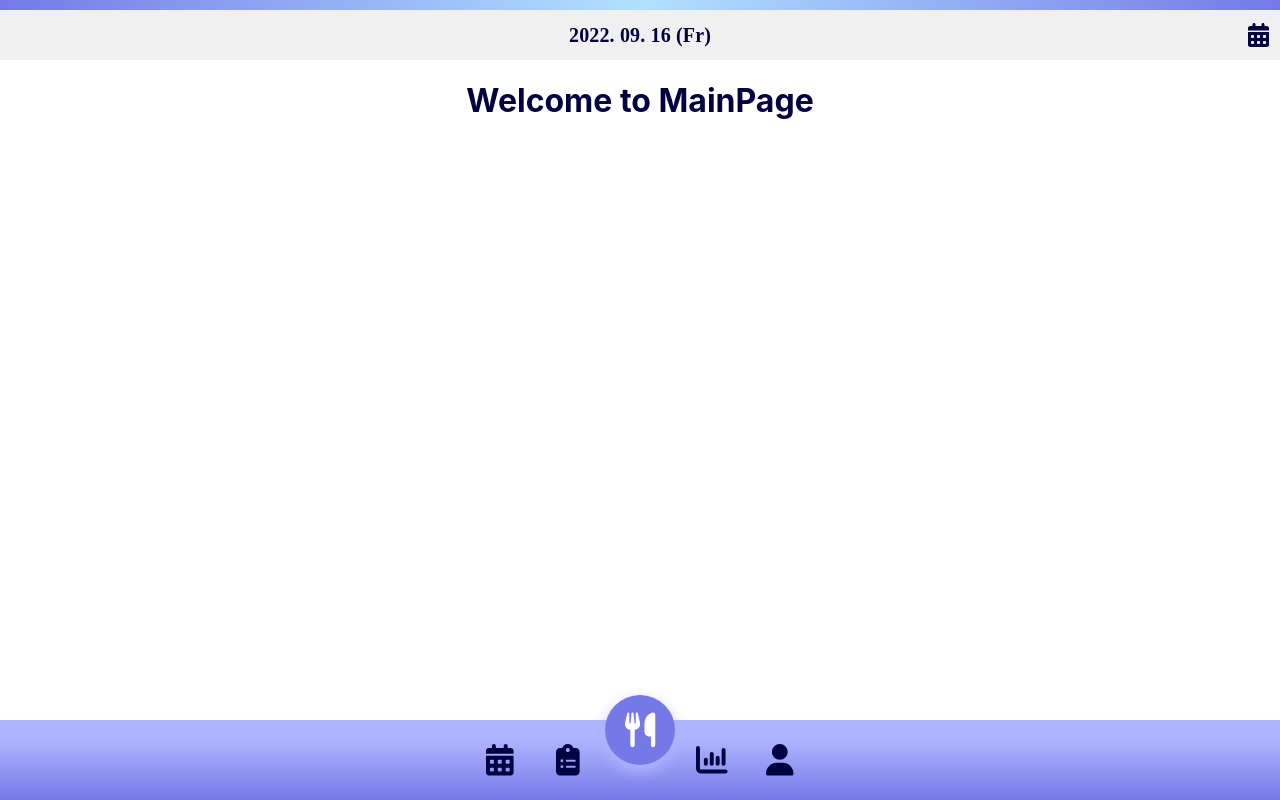
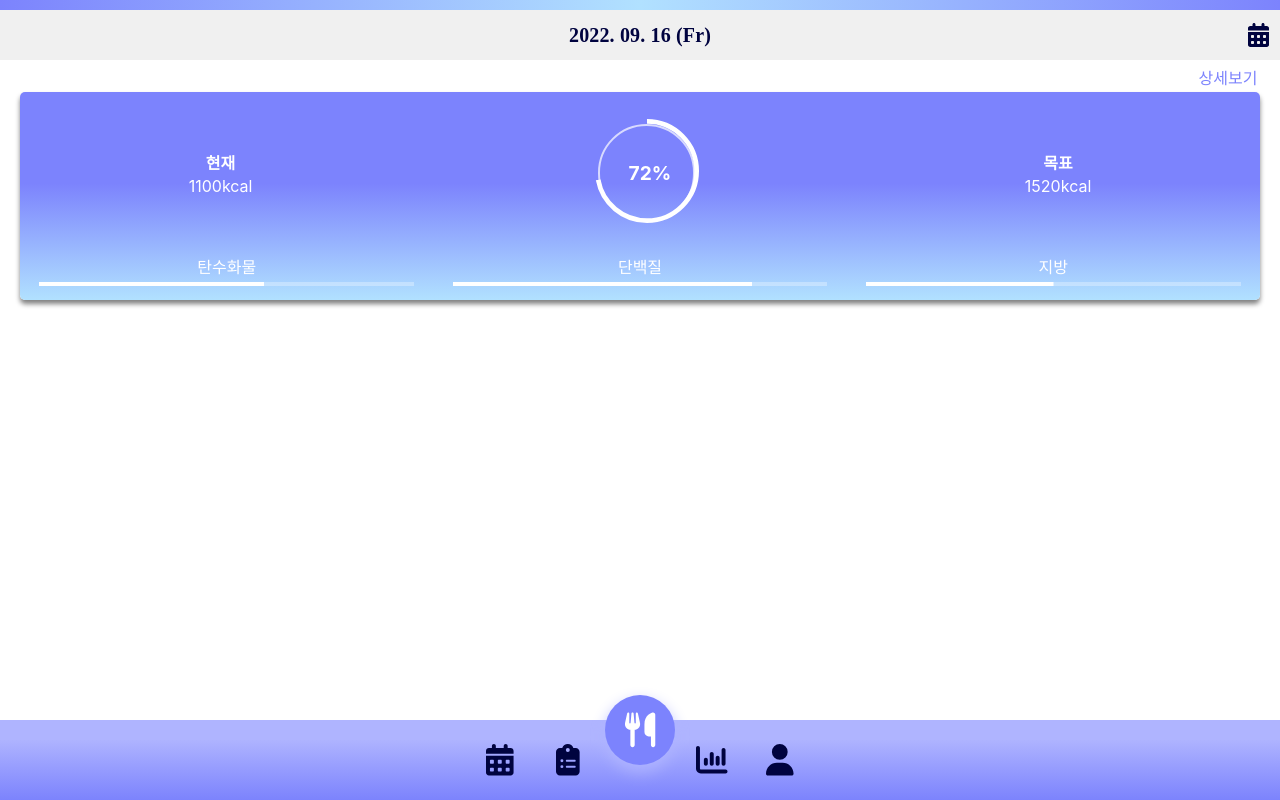
Before and after one commit to hallov012/Ease-EasyLose, a React (Create React App) app in the folder frontend/: page /main in a window 1280 px wide. Built offline with nearby package versions, Linux system fonts and the light colour scheme; a web font is replaced by a local one.

Commit message:
Feat: NutrientSummary_template 영양 정보 요약 카드 생성

```diff
--- a/frontend/src/App.css
+++ b/frontend/src/App.css
@@ -1,9 +1,10 @@
 :root {
-  --main-color: #7579e7;
+  --main-color: #7c83fd;
   --light-color: #b1e1ff;
   --sub-color: #afb4ff;
   --text-color: #00033f;
   --gray-color: #f0f0f0;
+  --point-color: #a66cff;
 }
 
 .App {
@@ -33,3 +34,16 @@
   position: fixed;
   bottom: 0;
 }
+
+.box_shadow {
+  box-shadow: 0 4px 5px gray;
+}
+
+.gradient_color__vertical {
+  background: var(--main-color);
+  background: linear-gradient(
+    180deg,
+    var(--main-color) 44%,
+    var(--light-color) 100%
+  );
+}
--- /dev/null
+++ b/frontend/src/components/MainPage/NutrientSummary/NutrientSummary.js
@@ -0,0 +1,36 @@
+import classes from "./NutrientSummary.module.css"
+import ProgressCircular from "../ProgressCircular/ProgressCircular"
+import ProgressLinear from "../ProgressLinear/ProgressLinear"
+
+import { NavLink } from "react-router-dom"
+
+function NutrientSummary() {
+  const now_calorie = 1100
+  const plan_calorie = 1520
+  return (
+    <div className={classes.summary_area}>
+      <div className={classes.nav_box}>
+        <NavLink to="main/summary">
+          <div className={classes.summary_link}>상세보기</div>
+        </NavLink>
+      </div>
+      <div
+        className={`${classes.summary_box} box_shadow gradient_color__vertical`}
+      >
+        <div className={classes.calorie_box}>
+          <div className={classes.calorie_text}>
+            <span>현재</span>
+            <span>{now_calorie}kcal</span>
+          </div>
+          <ProgressCircular />
+          <div className={classes.calorie_text}>
+            <span>목표</span>
+            <span>{plan_calorie}kcal</span>
+          </div>
+        </div>
+        <ProgressLinear />
+      </div>
+    </div>
+  )
+}
+export default NutrientSummary
--- /dev/null
+++ b/frontend/src/components/MainPage/NutrientSummary/NutrientSummary.module.css
@@ -0,0 +1,36 @@
+.nav_box {
+  display: flex;
+  justify-content: flex-end;
+}
+.summary_link {
+  color: var(--main-color);
+  width: 4rem;
+  margin-top: 0.3rem;
+}
+
+.summary_box {
+  width: 100%;
+  height: 13rem;
+  margin-top: 0.2rem;
+  border-radius: 5px;
+  color: white;
+  position: relative;
+}
+
+.calorie_box {
+  display: flex;
+  width: 100%;
+  justify-content: space-around;
+  align-items: center;
+  position: relative;
+}
+
+.calorie_text {
+  display: flex;
+  flex-direction: column;
+}
+
+.calorie_text span:first-child {
+  font-weight: bolder;
+  margin-bottom: 0.1rem;
+}
--- /dev/null
+++ b/frontend/src/components/MainPage/ProgressCircular/ProgressCircular.js
@@ -0,0 +1,40 @@
+import classes from "./ProgressCircular.module.css"
+
+import * as React from "react"
+import { useState } from "react"
+import CircularProgress from "@mui/material/CircularProgress"
+import { createTheme, ThemeProvider } from "@mui/material/styles"
+
+const theme = createTheme({
+  palette: {
+    primary: {
+      main: "#b1e1ff",
+    },
+  },
+})
+
+function ProgressCircular() {
+  const percent = 72
+  const [percent_value, setValue] = useState(percent)
+  const [circleColor, setColor] = useState("inherit")
+
+  if (percent_value > 100) {
+    setColor("primary")
+    setValue(100)
+  }
+  return (
+    <div className={classes.progress_box}>
+      <ThemeProvider theme={theme}>
+        <CircularProgress
+          variant="determinate"
+          value={percent_value}
+          color={circleColor}
+          thickness="2"
+        />
+      </ThemeProvider>
+      <span className={classes.percent_text}>{percent}%</span>
+      <div className={classes.inner_circle}></div>
+    </div>
+  )
+}
+export default ProgressCircular
--- /dev/null
+++ b/frontend/src/components/MainPage/ProgressCircular/ProgressCircular.module.css
@@ -0,0 +1,32 @@
+.progress_box {
+  position: relative;
+  display: flex;
+  flex-direction: column;
+  align-items: center;
+}
+
+.progress_box svg {
+  width: 6.5rem;
+  position: relative;
+  top: -1.5rem;
+  left: -5.7rem;
+}
+
+.percent_text {
+  position: relative;
+  font-size: 1.2rem;
+  font-weight: bolder;
+  left: 0.7rem;
+  top: 1.8rem;
+}
+
+.inner_circle {
+  border: solid 2px rgba(255, 255, 255, 0.7);
+  content: "";
+  width: 6.1rem;
+  height: 6.1rem;
+  border-radius: 100%;
+  position: relative;
+  left: 0.5rem;
+  bottom: 2rem;
+}
--- /dev/null
+++ b/frontend/src/components/MainPage/ProgressLinear/ProgressLinear.js
@@ -0,0 +1,37 @@
+import classes from "./ProgressLinear.module.css"
+
+import * as React from "react"
+import LinearProgress from "@mui/material/LinearProgress"
+
+function ProgressLinear() {
+  const progress_value = [60, 80, 50]
+  return (
+    <div className={classes.progress_box}>
+      <div className={classes.progress_item}>
+        <div className={classes.nutrient_text}>탄수화물</div>
+        <LinearProgress
+          variant="determinate"
+          value={progress_value[0]}
+          color="inherit"
+        />
+      </div>
+      <div className={classes.progress_item}>
+        <div className={classes.nutrient_text}>단백질</div>
+        <LinearProgress
+          variant="determinate"
+          value={progress_value[1]}
+          color="inherit"
+        />
+      </div>
+      <div className={classes.progress_item}>
+        <div className={classes.nutrient_text}>지방</div>
+        <LinearProgress
+          variant="determinate"
+          value={progress_value[2]}
+          color="inherit"
+        />
+      </div>
+    </div>
+  )
+}
+export default ProgressLinear
--- /dev/null
+++ b/frontend/src/components/MainPage/ProgressLinear/ProgressLinear.module.css
@@ -0,0 +1,16 @@
+.progress_box {
+  display: grid;
+  grid-template-columns: 1fr 1fr 1fr;
+}
+
+.progress_item {
+  padding: 0 1.2rem;
+}
+
+.nutrient_text {
+  margin-bottom: 0.3rem;
+}
+
+a {
+  text-decoration: none;
+}
--- /dev/null
+++ b/frontend/src/components/MainPage/pages/DailyDietPage.js
@@ -0,0 +1,16 @@
+import TopNavDate from "../../../components/TopNav/TopNavDate"
+import NutrientSummary from "../NutrientSummary/NutrientSummary"
+
+function DailyDietPage() {
+  return (
+    <div>
+      <div id="top_nav_area">
+        <TopNavDate />
+      </div>
+      <div style={{ margin: "0 20px" }}>
+        <NutrientSummary />
+      </div>
+    </div>
+  )
+}
+export default DailyDietPage
--- /dev/null
+++ b/frontend/src/components/MainPage/pages/DailySummaryPage.js
@@ -0,0 +1,4 @@
+function DailySummaryPage() {
+  return <h2>DailySummaryPage</h2>
+}
+export default DailySummaryPage
--- /dev/null
+++ b/frontend/src/components/MainPage/pages/MealSummaryPage.js
@@ -0,0 +1,4 @@
+function MealSummaryPage() {
+  return <h2>meal</h2>
+}
+export default MealSummaryPage
--- a/frontend/src/pages/MainPage.js
+++ b/frontend/src/pages/MainPage.js
@@ -1,15 +1,23 @@
-import TopNavDate from "../components/TopNav/TopNavDate";
+import { Route } from "react-router-dom"
+
+import DailyDietPage from "../components/MainPage/pages/DailyDietPage"
+import DailySummaryPage from "../components/MainPage/pages/DailySummaryPage"
+import MealSummaryPage from "../components/MainPage/pages/MealSummaryPage"
 
 function MainPage() {
   return (
     <div>
-      <div id="top_nav_area">
-        {/* <TopNav text={"2022.09.15 (목)"} arrow={[0, 1]} /> */}
-        <TopNavDate />
-      </div>
-      <h1>Welcome to MainPage</h1>
+      <Route path="/main" exact>
+        <DailyDietPage />
+      </Route>
+      <Route path="/main/summary">
+        <DailySummaryPage />
+      </Route>
+      <Route path="main/:mealtime">
+        <MealSummaryPage />
+      </Route>
     </div>
-  );
+  )
 }
 
-export default MainPage;
+export default MainPage
```
